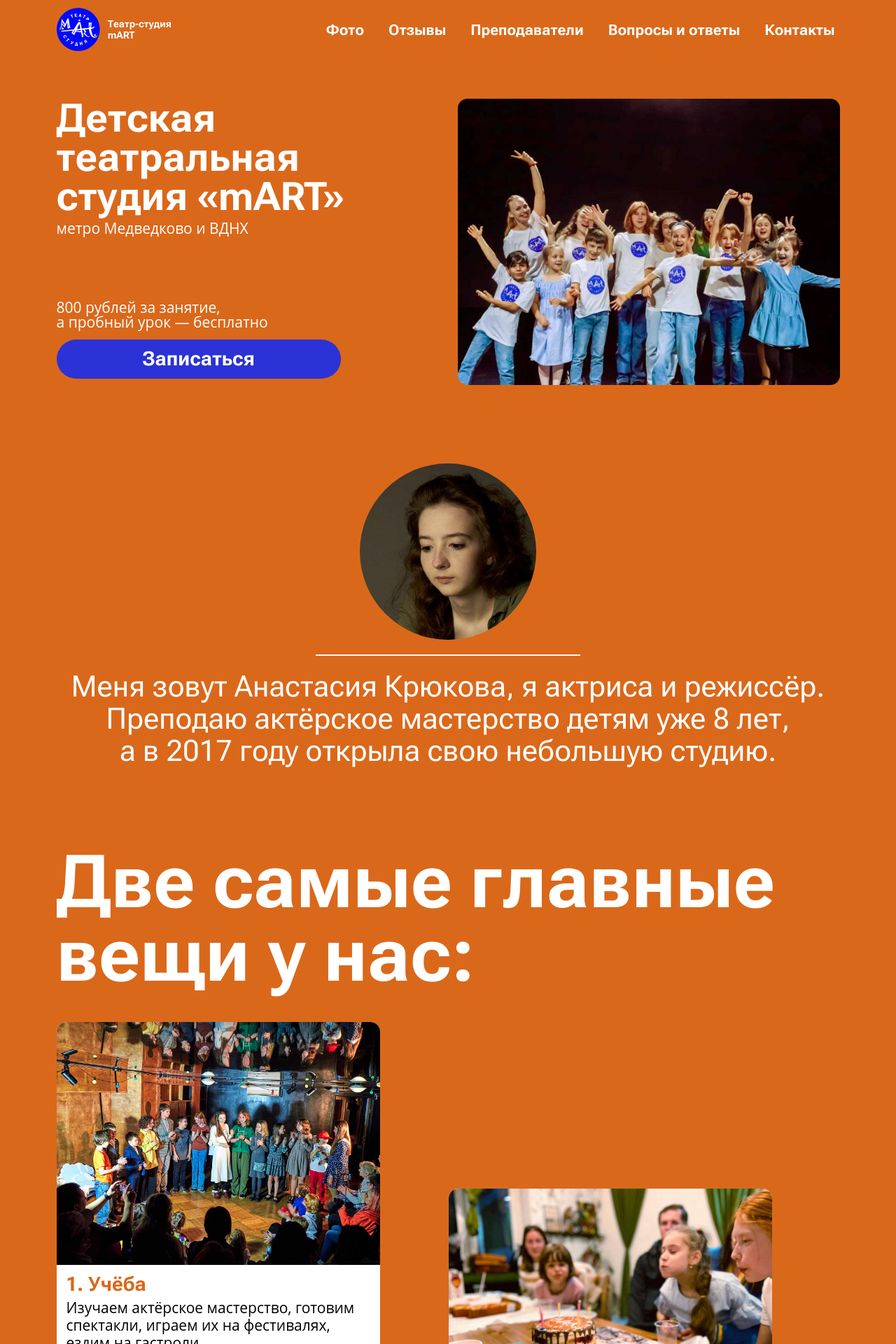
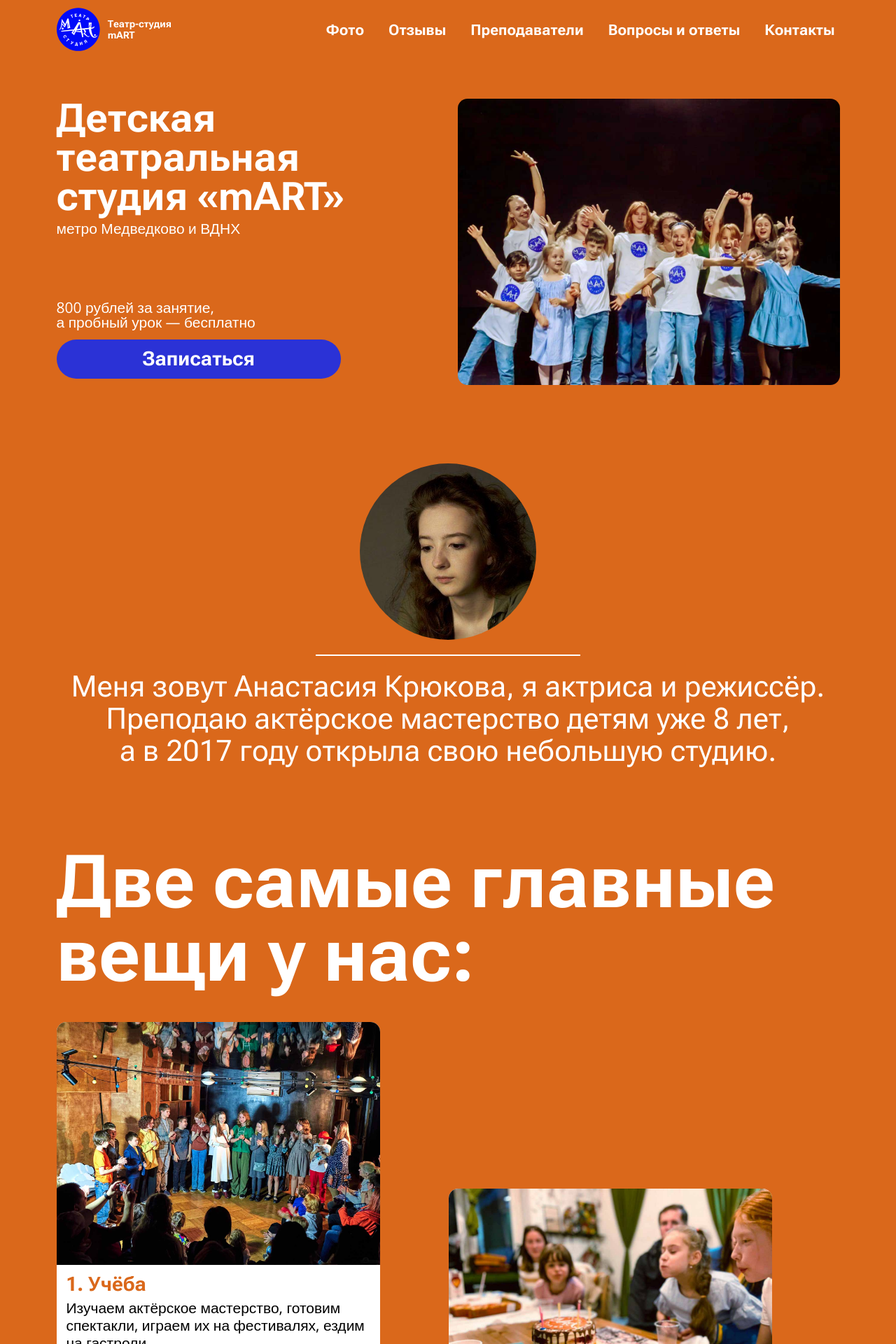
Before and after one commit to 1640max/mart, a Jekyll site: the page built from index.html, in a window 1280 px wide. Shown: the top 1920 px of the page at 70% size. Built offline with Jekyll 4.4.1, drawn with Linux system fonts in a browser that asks for light colours.

Commit message:
Добавил шрифт Open Sans
Да, я всё это время хреначил без него, и только сейчас заметил -_-

```diff
--- a/_sass/_fonts.scss
+++ b/_sass/_fonts.scss
@@ -1 +1,2 @@
 @import url('https://fonts.googleapis.com/css2?family=Roboto+Flex:opsz,slnt,wdth,wght,GRAD,XOPQ,XTRA,YOPQ,YTAS,YTDE,YTFI,YTLC,YTUC@8..144,-10..0,25..151,100..1000,-200..150,27..175,323..603,25..135,649..854,-305..-98,560..788,416..570,528..760&display=swap');
+@import url('https://fonts.googleapis.com/css2?family=Open+Sans:wght@300..800&display=swap');
```
